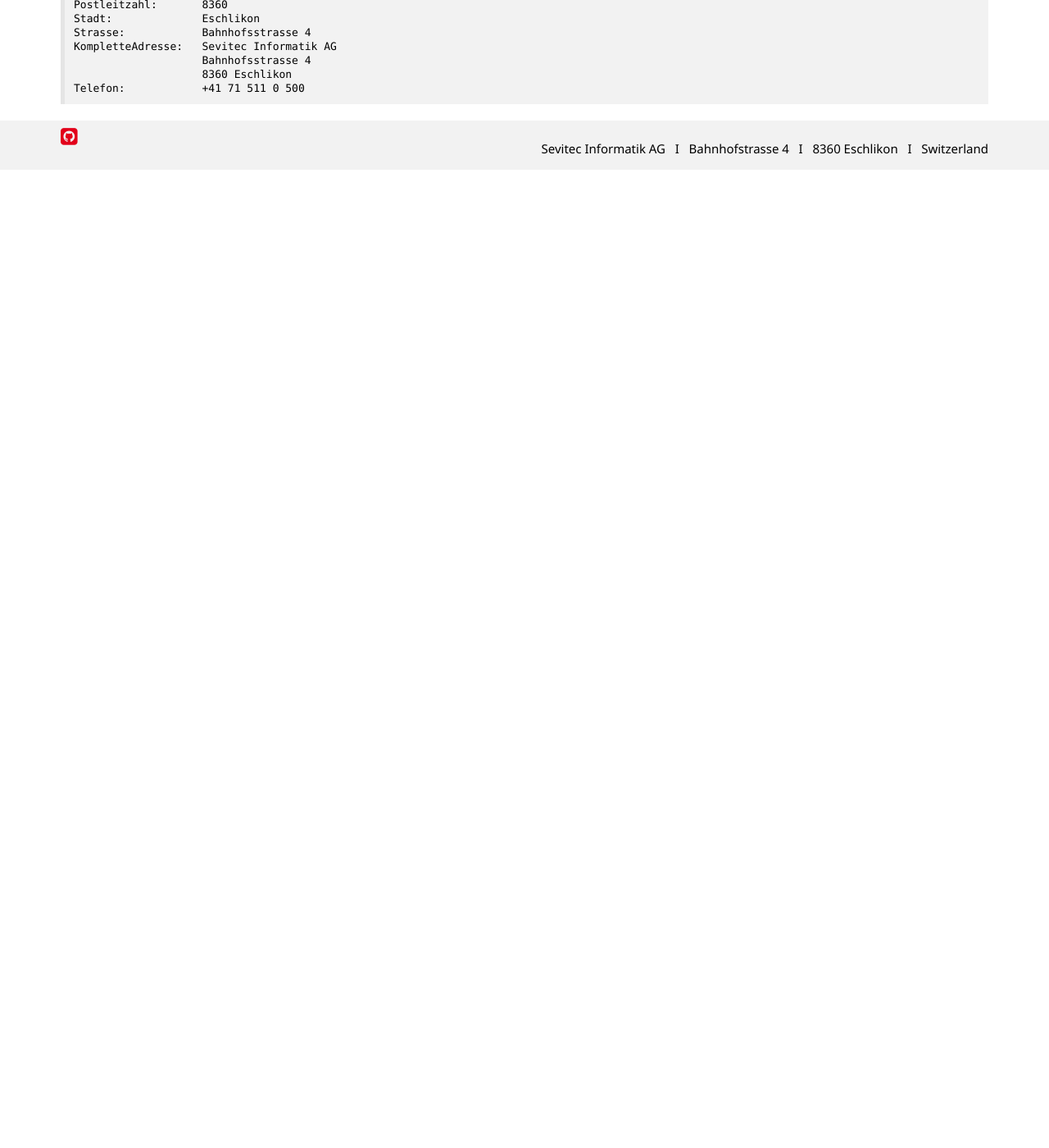
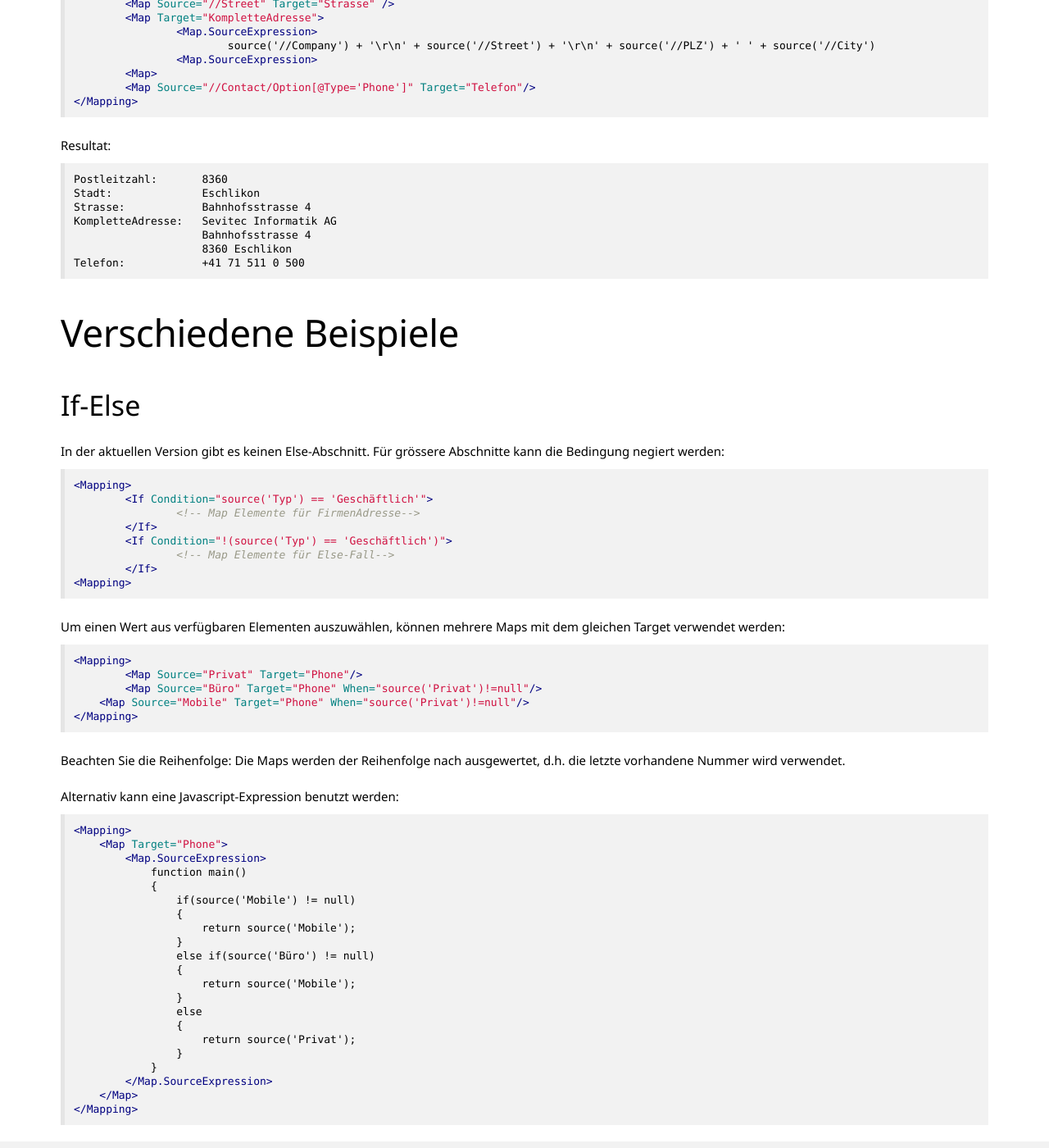
Before and after one commit to primesoft-group/oneoffixx-docs, a Jekyll site: the page built from _pages/install/de/sync/uomf.md, in a window 1280 px wide and 1400 px high, scrolled down 4987 px. Shown: the whole window at 82% size. Built offline with Jekyll 4.4.1, drawn with Linux system fonts in a browser that asks for light colours; nearby versions of some CDN libraries; some web fonts are replaced; before the commit the page ends 5194 px from its top, so only the background shows below that; some of the changed text lies outside the part shown.

Commit message:
More samples for uomf

````diff
--- a/_pages/install/de/sync/uomf.md
+++ b/_pages/install/de/sync/uomf.md
@@ -11,32 +11,32 @@
 
 Beispiele:
 ```xml
-    <Mapping>
-        <Map Source="fname" Target="Forname" />
-        <Map SourceValue="Hans" Target="Forname" />
-        <Map SourceValue="Gseh" Target="LastName" When="source('test')=='someValue'" />
-        <Map SourceExpression="25*78" Target="Calculator" When="target('LastName')==='Gseh'" />
+<Mapping>
+	<Map Source="fname" Target="Forname" />
+	<Map SourceValue="Hans" Target="Forname" />
+	<Map SourceValue="Gseh" Target="LastName" When="source('test')=='someValue'" />
+	<Map SourceExpression="25*78" Target="Calculator" When="target('LastName')==='Gseh'" />
 
-        <Map>
-            <Map.Source>fname</Map.Source>
-            <Map.Target>Forname</Map.Target>
-        </Map>
-        <Map>
-            <Map.SourceValue>Hans</Map.SourceValue>
-            <Map.Target>Forname</Map.Target>
-        </Map>
-        <Map>
-            <Map.SourceValue>Gseh</Map.SourceValue>
-            <Map.Target>LastName</Map.Target>
-            <Map.When><![CDATA[source('test') < 12]]></Map.When>
-        </Map>
-        <If Condition="source('test')=='someValue'">
-            <Map>
-                <Map.SourceExpression>25*78</Map.SourceExpression>
-                <Map.Target>Calculator</Map.Target>
-            </Map>
-        </If>
-    </Mapping>
+	<Map>
+		<Map.Source>fname</Map.Source>
+		<Map.Target>Forname</Map.Target>
+	</Map>
+	<Map>
+		<Map.SourceValue>Hans</Map.SourceValue>
+		<Map.Target>Forname</Map.Target>
+	</Map>
+	<Map>
+		<Map.SourceValue>Gseh</Map.SourceValue>
+		<Map.Target>LastName</Map.Target>
+		<Map.When><![CDATA[source('test') < 12]]></Map.When>
+	</Map>
+	<If Condition="source('test')=='someValue'">
+		<Map>
+			<Map.SourceExpression>25*78</Map.SourceExpression>
+			<Map.Target>Calculator</Map.Target>
+		</Map>
+	</If>
+</Mapping>
 ```
 ## Map-Element
 
@@ -51,11 +51,11 @@
 | SourceValue | Der konstante Wert, welcher verwendet werden soll. |
 |  SourceExpression | Eine OneOffixx Javascript-Expression, die für jedes gemapte Element ausgewertet wird.
 | Target | Die Zieleigenschaft für das Mapping. Bei Adressprovidern handelt es sich hierbei um die Kontaktfelder.
-| When | Eine OneOffixx Javascript-Expression, welche es erlaubt, das Mapping bedingt auszuführen. Wenn der Wert [truthy](https://developer.mozilla.org/en-US/docs/Glossary/Truthy) ist, wird das Mapping ausgeführt.
+| When | Eine OneOffixx Javascript-Expression, welche es erlaubt, das Mapping bedingt auszuführen. Wenn der Wert auf wahr ausgewertet wird, wird das Mapping ausgeführt.
 
 ## If-Element
 
-Das If-Element erlaubt es, Bedingungen für ganze Blöcke von Mappings zu definieren. If-Blöcke können beliebig kombiniert und verschachtelt werden. Wie bei einzelnen When-Bedienungen, wird eine OneOffixx Javascript-Expression auf einen [truthy](https://developer.mozilla.org/en-US/docs/Glossary/Truthy)-Wert überprüft.
+Das If-Element erlaubt es, Bedingungen für ganze Blöcke von Mappings zu definieren. If-Blöcke können beliebig kombiniert und verschachtelt werden.
 
 {:.table .table-striped}
 | Eigenschaft | Beschreibung |
@@ -141,6 +141,11 @@
 	</Map>
 </Mapping>
 ```
+
+### Bemerkungen
+
+* In JavaScript werden Bedingungen auf einen [truthy](https://developer.mozilla.org/en-US/docs/Glossary/Truthy)-Wert überprüft. D.h. es können auch nicht-boolesche (Wahr oder Falsch) Werte ausgewertet werden. So werden positive Zahlen oder nicht leere Zeichenketten auch als wahr ausgewertet.
+* Vergleiche: Der `==` Operator kann auch verwendet werden, um verschiedene Datentypen zu vergleichen, z.B. wird `'55'==55` als wahr ausgewertet. Praktischer Tipp: da `undefined==null` auch als wahr ausgewertet wird, kann mittels `source('Name')==null`sowohl auf leere (`null`) als auch auf nicht verfügbare (`undefined`) Werte überprüft werden. Mehr zu Vergleichen mit JavaScript finden Sie [hier](https://developer.mozilla.org/en-US/docs/Web/JavaScript/Equality_comparisons_and_sameness).
 
 ## Mapping-Datenquelle
 
@@ -171,34 +176,34 @@
 
 XML Quelldatei:
 ```xml
-    <Kontakt>
-        <Company>Sevitec Informatik AG<Company>
-        <Adresse>
-            <PLZ>8360</PLZ>
-            <City>Eschlikon</City>
-            <Street>Bahnhofsstrasse 4</Street>
-        <Adresse>
-        <Contact>
-            <Option Type="Phone">+41 71 511 0 500</Option>
-            <Option Type="Mail">info@sevitec.ch</Option>
-        <Contact>
-    </Kontakt>
+<Kontakt>
+	<Company>Sevitec Informatik AG<Company>
+	<Adresse>
+		<PLZ>8360</PLZ>
+		<City>Eschlikon</City>
+		<Street>Bahnhofsstrasse 4</Street>
+	<Adresse>
+	<Contact>
+		<Option Type="Phone">+41 71 511 0 500</Option>
+		<Option Type="Mail">info@sevitec.ch</Option>
+	<Contact>
+</Kontakt>
 ```
 
 Mapping:
 
 ```xml
-    <Mapping Type="XML">
-        <Map Source="//PLZ" Target="Postleitzahl" />
-        <Map Source="/Kontakt/Adresse/City" Target="Stadt" />
-        <Map Source="//Street" Target="Strasse" />
-        <Map Target="KompletteAdresse">
-            <Map.SourceExpression>
-                source('//Company') + '\r\n' + source('//Street') + '\r\n' + source('//PLZ') + ' ' + source('//City')
-            <Map.SourceExpression>
-        <Map>
-        <Map Source="//Contact/Option[@Type='Phone']" Target="Telefon"/>
-    </Mapping>
+<Mapping Type="XML">
+	<Map Source="//PLZ" Target="Postleitzahl" />
+	<Map Source="/Kontakt/Adresse/City" Target="Stadt" />
+	<Map Source="//Street" Target="Strasse" />
+	<Map Target="KompletteAdresse">
+		<Map.SourceExpression>
+			source('//Company') + '\r\n' + source('//Street') + '\r\n' + source('//PLZ') + ' ' + source('//City')
+		<Map.SourceExpression>
+	<Map>
+	<Map Source="//Contact/Option[@Type='Phone']" Target="Telefon"/>
+</Mapping>
 ```
 Resultat:
 
@@ -209,3 +214,54 @@
                         Bahnhofsstrasse 4
                         8360 Eschlikon
     Telefon:            +41 71 511 0 500
+
+
+## Verschiedene Beispiele
+
+### If-Else
+
+In der aktuellen Version gibt es keinen Else-Abschnitt. Für grössere Abschnitte kann die Bedingung negiert werden:
+```xml
+<Mapping>
+	<If Condition="source('Typ') == 'Geschäftlich'">
+		<!-- Map Elemente für FirmenAdresse-->
+	</If>
+	<If Condition="!(source('Typ') == 'Geschäftlich')">
+		<!-- Map Elemente für Else-Fall-->
+	</If>
+<Mapping>
+```
+Um einen Wert aus verfügbaren Elementen auszuwählen, können mehrere Maps mit dem gleichen Target verwendet werden:
+```xml
+<Mapping>
+	<Map Source="Privat" Target="Phone"/>
+	<Map Source="Büro" Target="Phone" When="source('Privat')!=null"/>
+    <Map Source="Mobile" Target="Phone" When="source('Privat')!=null"/>
+</Mapping>
+```
+Beachten Sie die Reihenfolge: Die Maps werden der Reihenfolge nach ausgewertet, d.h. die letzte vorhandene Nummer wird verwendet.
+
+Alternativ kann eine Javascript-Expression benutzt werden:
+```xml
+<Mapping>
+    <Map Target="Phone">
+        <Map.SourceExpression>
+            function main()
+            {
+                if(source('Mobile') != null)
+                {
+                    return source('Mobile');
+                }
+                else if(source('Büro') != null)
+                {
+                    return source('Mobile');
+                }
+                else
+                {
+                    return source('Privat');
+                }
+            }
+        </Map.SourceExpression>
+    </Map>
+</Mapping>
+```
````
Also changed, not shown: other parts of _pages/install/de/sync/uomf.md (+1 -1 lines).
